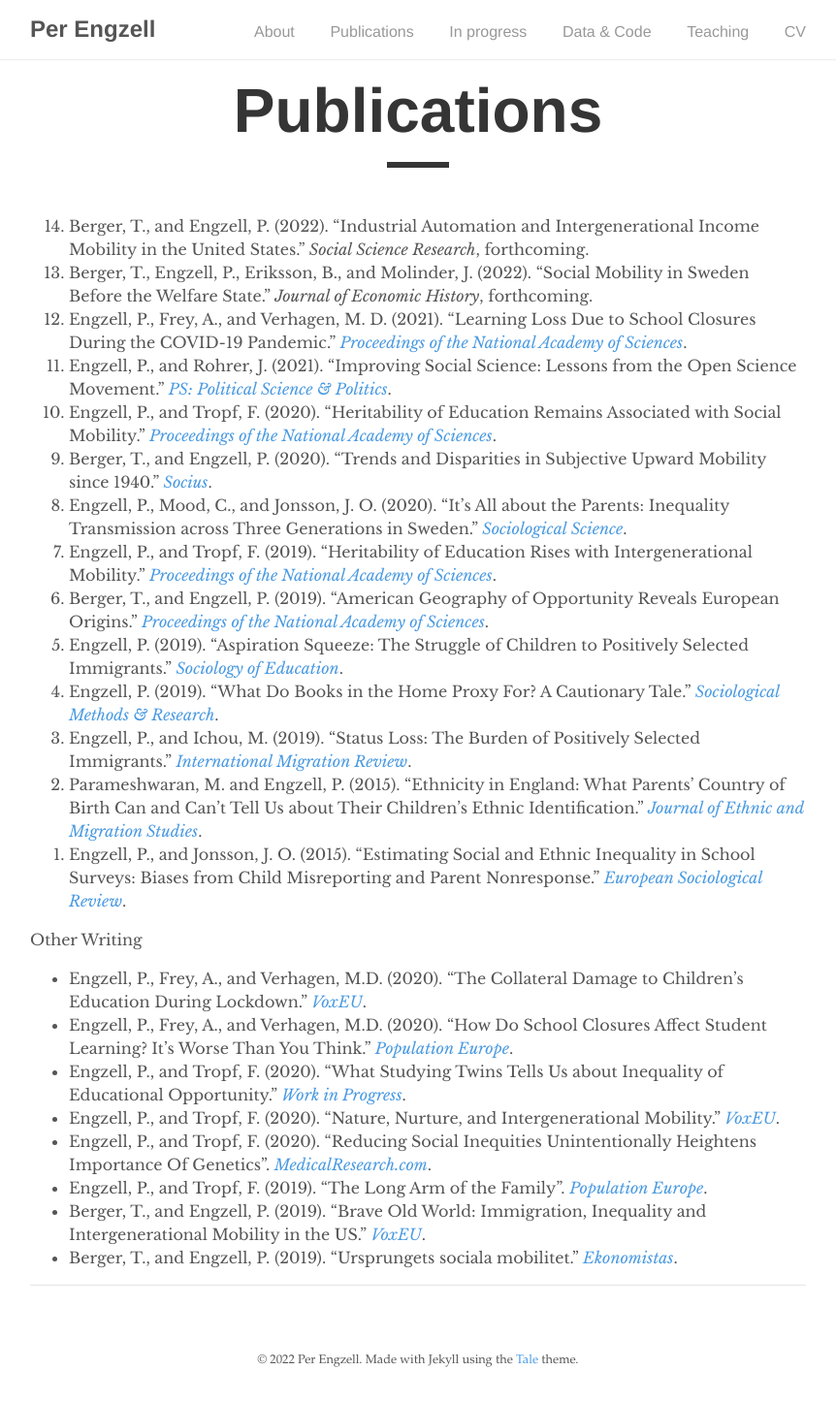
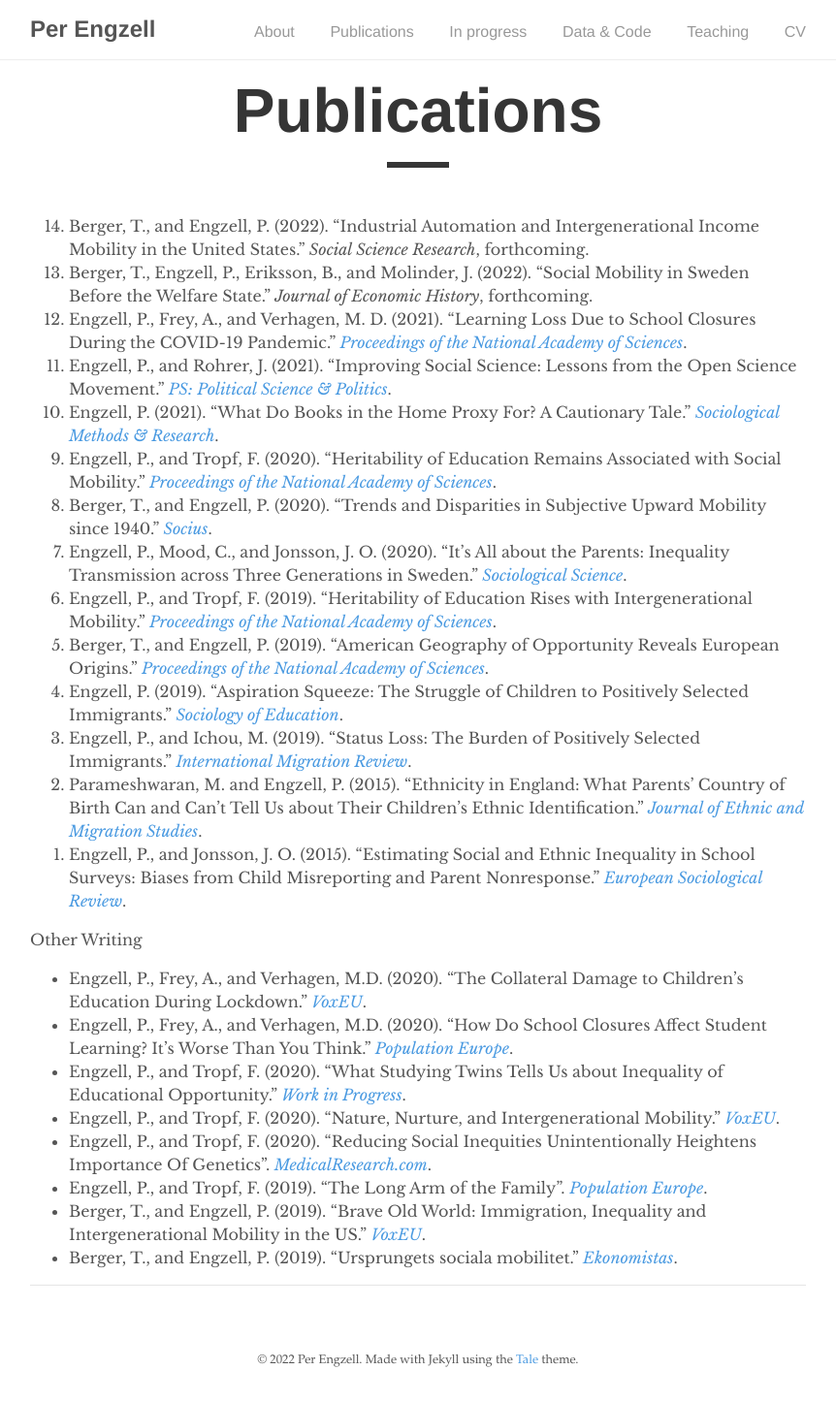
Before and after one commit to pengzell/pengzell.github.io, a Jekyll site: the page built from _pages/publications.md, in a window 1280 px wide. Shown: the whole page at 97% size, without its empty margins (209-1071 px from the left). Built offline with Jekyll 4.4.1, drawn with Linux system fonts in a browser that asks for light colours.

Commit message:
Update publications.md

```diff
--- a/_pages/publications.md
+++ b/_pages/publications.md
@@ -9,13 +9,13 @@ permalink: /publications/
 2. Berger, T., Engzell, P., Eriksson, B., and Molinder, J. (2022). "Social Mobility in Sweden Before the Welfare State." *Journal of Economic History*, forthcoming.
 3. Engzell, P., Frey, A., and Verhagen, M. D. (2021). "Learning Loss Due to School Closures During the COVID-19 Pandemic." [*Proceedings of the National Academy of Sciences*](https://doi.org/10.1073/pnas.2022376118).
 4. Engzell, P., and Rohrer, J. (2021). "Improving Social Science: Lessons from the Open Science Movement." [*PS: Political Science & Politics*](https://doi.org/10.1017/S1049096520000967).
-5. Engzell, P., and Tropf, F. (2020). "Heritability of Education Remains Associated with Social Mobility." [*Proceedings of the National Academy of Sciences*](https://doi.org/10.1073/pnas.2017308117).
-6. Berger, T., and Engzell, P. (2020). "Trends and Disparities in Subjective Upward Mobility since 1940." [*Socius*](https://doi.org/10.1177/2378023120951139).
-7. Engzell, P., Mood, C., and Jonsson, J. O. (2020). "It's All about the Parents: Inequality Transmission across Three Generations in Sweden." [*Sociological Science*](https://doi.org/10.15195/v7.a10).
-8. Engzell, P., and Tropf, F. (2019). "Heritability of Education Rises with Intergenerational Mobility." [*Proceedings of the National Academy of Sciences*](https://doi.org/10.1073/pnas.1912998116).
-9. Berger, T., and Engzell, P. (2019). "American Geography of Opportunity Reveals European Origins." [*Proceedings of the National Academy of Sciences*](https://doi.org/10.1073/pnas.1810893116).
-10. Engzell, P. (2019). "Aspiration Squeeze: The Struggle of Children to Positively Selected Immigrants." [*Sociology of Education*](https://doi.org/10.1177/0038040718822573).
-11. Engzell, P. (2019). "What Do Books in the Home Proxy For? A Cautionary Tale." [*Sociological Methods & Research*](https://doi.org/10.1177/0049124119826143).
+5. Engzell, P. (2021). "What Do Books in the Home Proxy For? A Cautionary Tale." [*Sociological Methods & Research*](https://doi.org/10.1177/0049124119826143).
+6. Engzell, P., and Tropf, F. (2020). "Heritability of Education Remains Associated with Social Mobility." [*Proceedings of the National Academy of Sciences*](https://doi.org/10.1073/pnas.2017308117).
+7. Berger, T., and Engzell, P. (2020). "Trends and Disparities in Subjective Upward Mobility since 1940." [*Socius*](https://doi.org/10.1177/2378023120951139).
+8. Engzell, P., Mood, C., and Jonsson, J. O. (2020). "It's All about the Parents: Inequality Transmission across Three Generations in Sweden." [*Sociological Science*](https://doi.org/10.15195/v7.a10).
+9. Engzell, P., and Tropf, F. (2019). "Heritability of Education Rises with Intergenerational Mobility." [*Proceedings of the National Academy of Sciences*](https://doi.org/10.1073/pnas.1912998116).
+10. Berger, T., and Engzell, P. (2019). "American Geography of Opportunity Reveals European Origins." [*Proceedings of the National Academy of Sciences*](https://doi.org/10.1073/pnas.1810893116).
+11. Engzell, P. (2019). "Aspiration Squeeze: The Struggle of Children to Positively Selected Immigrants." [*Sociology of Education*](https://doi.org/10.1177/0038040718822573).
 12. Engzell, P., and Ichou, M. (2019). "Status Loss: The Burden of Positively Selected Immigrants." [*International Migration Review*](https://doi.org/10.1177/0197918319850756).
 13. Parameshwaran, M. and Engzell, P. (2015). "Ethnicity in England: What Parents’ Country of Birth Can and Can’t Tell Us about Their Children’s Ethnic Identification." [*Journal of Ethnic and Migration Studies*](https://doi.org/10.1080/1369183X.2014.920690).
 14. Engzell, P., and Jonsson, J. O. (2015). "Estimating Social and Ethnic Inequality in School Surveys: Biases from Child Misreporting and Parent Nonresponse." [*European Sociological Review*](https://doi.org/10.1093/esr/jcv005).
```
